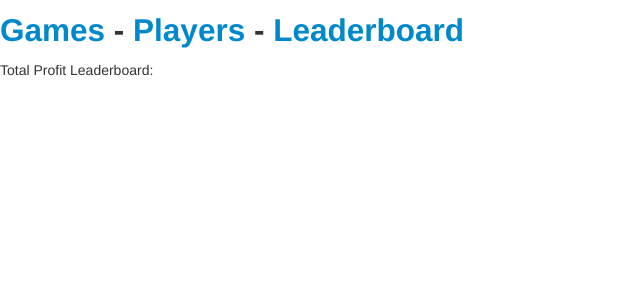
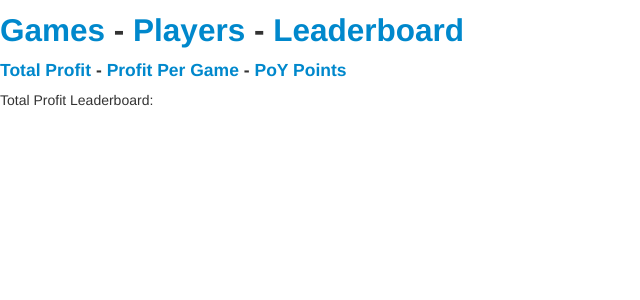
Before and after one commit to toddcblank/pitboss, a Django app: page /pokerroom/leaderboard in a window 1280 px wide. Shown: the top 300 px of the page, without its empty margins (0-640 px from the left). Run offline with Django 3.2, Linux system fonts and the light colour scheme; data that the repository does not hold is empty; some libraries are stand-ins or nearby versions.

Commit message:
leaderboard formatting

```diff
--- /dev/null
+++ b/templates/leaderboard-header.html
@@ -0,0 +1,7 @@
+<div>
+    <h4>
+        <a href="/pokerroom/leaderboard">Total Profit</a> -
+        <a href="/pokerroom/leaderboard-pergame">Profit Per Game</a> -
+        <a href="/pokerroom/poy-leaderboard">PoY Points</a>
+    </h4>
+</div>
--- a/templates/leaderboard.html
+++ b/templates/leaderboard.html
@@ -1,5 +1,5 @@
 {% include "header.html" %}
-
+{% include "leaderboard-header.html" %}
 {{ leaderboardDescription }} Leaderboard: <br />
 <ol>
 {% for player, points in leaderboard %}
```
